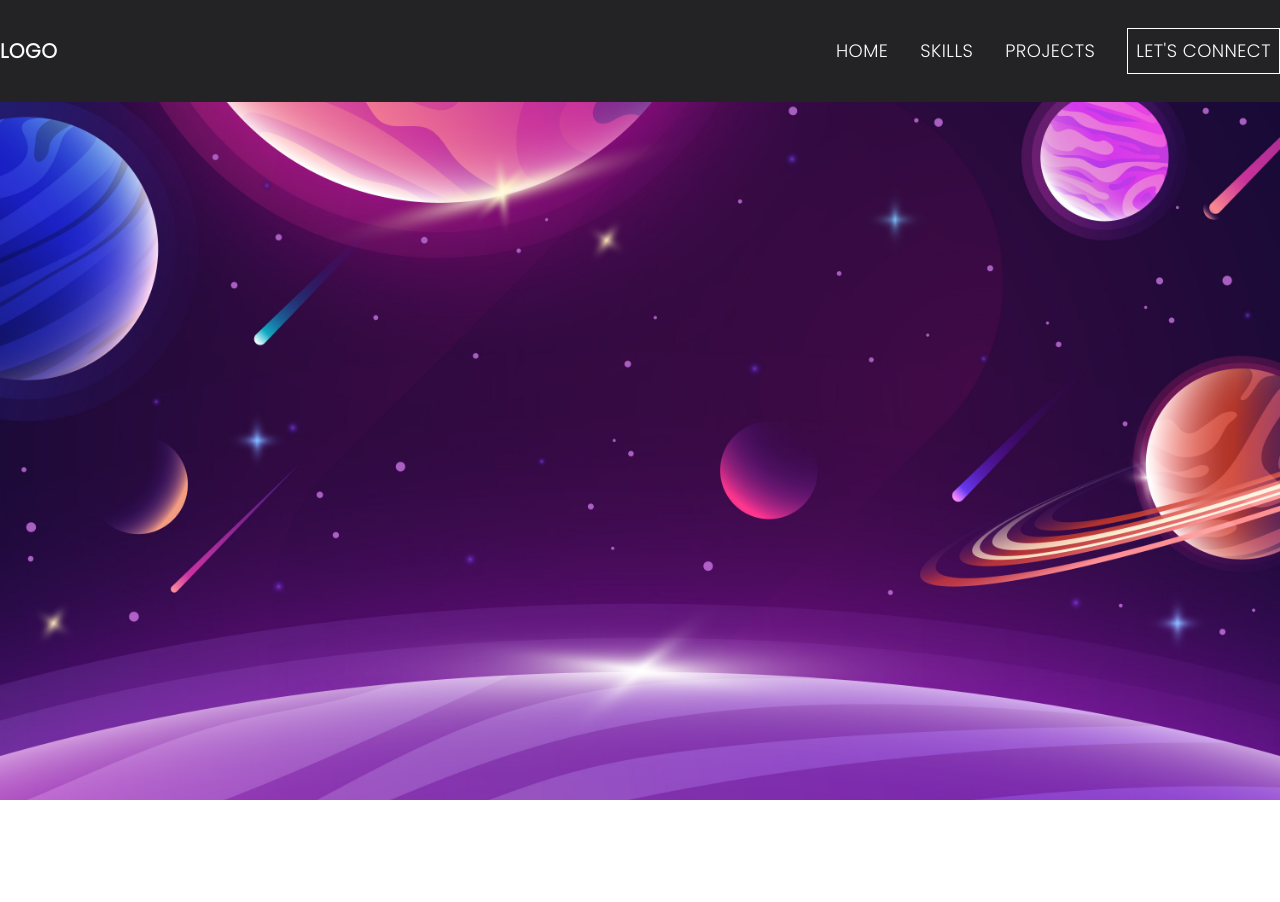
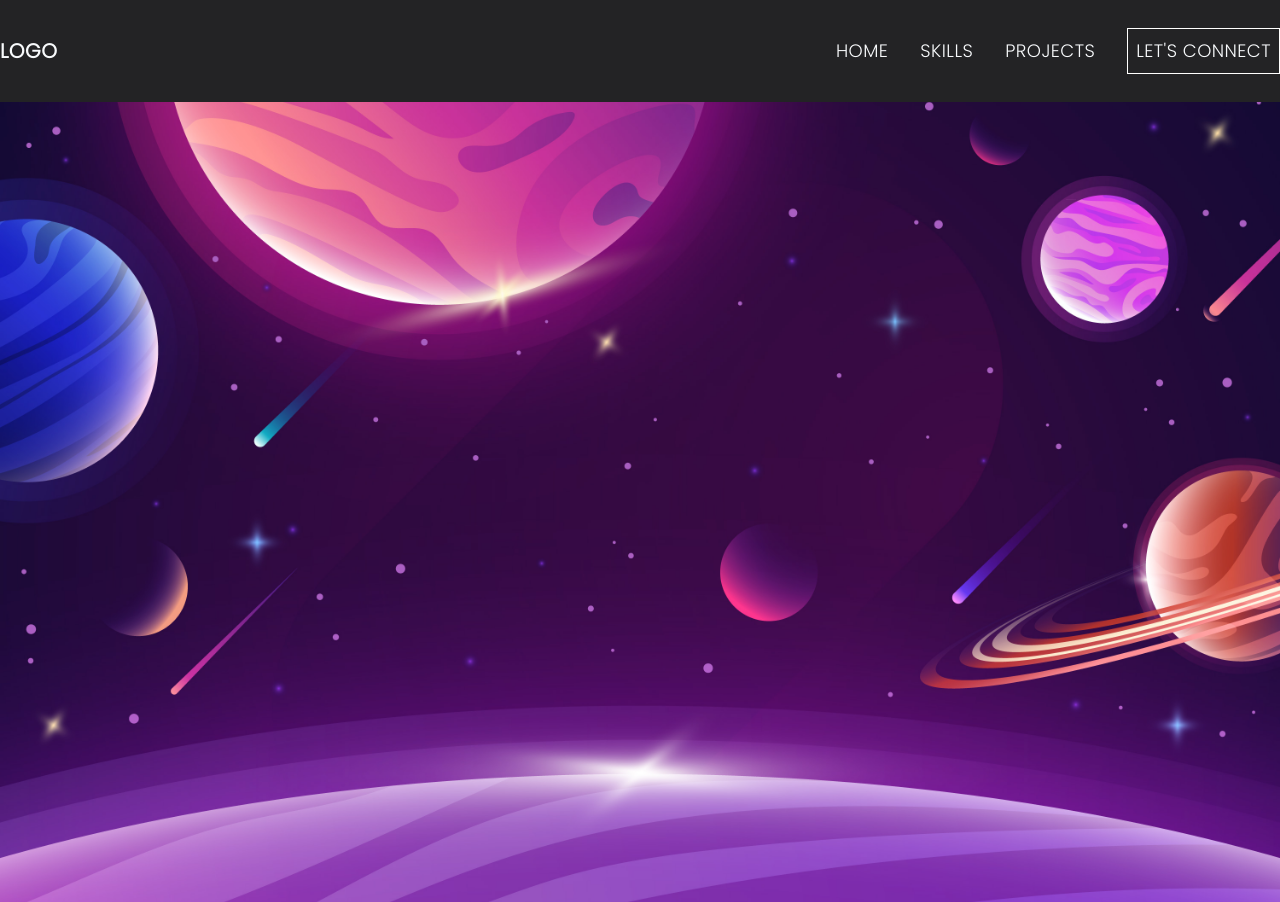
Before and after one commit to okay-head/portfolio, a React (Vite) app: page / in a window 1280 px wide. Before the commit the page ends 800 px from the top, so only its background shows below. Built offline with nearby package versions, Linux system fonts and the light colour scheme; a web font is replaced by a local one.

Commit message:
initialized Home

```diff
--- a/src/App.jsx
+++ b/src/App.jsx
@@ -1,12 +1,13 @@
-import Navbar from "./components/navbar/Navbar";
-import {BrowserRouter} from 'react-router-dom'
-
+import Navbar from './components/navbar/Navbar'
+import { BrowserRouter } from 'react-router-dom'
+import Home from './components/home/Home'
 export default function App() {
-  return(
-    <BrowserRouter>
-    <div className="content-container bg-slate-800 w-100 min-h-screen">
-    <Navbar />
-    </div>
-    </BrowserRouter>
-  )
+	return (
+		<BrowserRouter>
+			<div className='content-container text-slate-50'>
+				<Navbar />
+				<Home />
+			</div>
+		</BrowserRouter>
+	)
 }
--- /dev/null
+++ b/src/components/home/Home.jsx
@@ -0,0 +1,20 @@
+export default function Home() {
+	return (
+		<div className='home min-h-screen'>
+			<div className="home-container max-w-[1000px] min-h-[80vh] md:grid grid-cols-[minmax(0,2fr)_1fr] items-center mx-8 xl:mx-auto">
+
+			<div className= 'text-lg'>
+				<h1 className='text-6xl'>Hi!</h1>
+				<h1 className='text-5xl mb-4'>I'm Shashwat Jaiswal</h1>
+				<div>I’m a front-end developer specializing in building (and occasionally
+				designing) exceptional digital experiences. Currently, I’m focused on
+				building responsive full-stack web applications with serverless.</div>
+			</div>
+
+			<div className=''>Lorem, ipsum dolor sit amet consectetur adipisicing elit. Voluptatum dicta ducimus itaque assumenda odio unde quod modi, aut vitae voluptate quidem exercitationem voluptatem inventore eligendi optio necessitatibus in quam corrupti!
+
+			</div>
+		</div>
+			</div>
+	)
+}
--- a/src/components/navbar/Anchor.jsx
+++ b/src/components/navbar/Anchor.jsx
@@ -2,9 +2,9 @@ import { Link } from 'react-router-dom'
 
 export default function Anchor({ children }) {
   return (
-    <Link className='nav-link group hover:font-bold'>
+    <Link className='nav-link group'>
       {children}
-      <img className='group-hover:scale-100 group-hover:translate-y-0 w-7 absolute inset-0 top-[-85%] left-1/4 transition-transform duration-75 translate-y-5 ease-in-out scale-0' src="src/assets/th-2939161216-removebg-preview.png" alt="saturn" />
+      <img className='group-hover:opacity-100 group-hover:translate-y-0 w-6 absolute inset-0 top-[-85%] left-1/4 transition-transform duration-150 translate-y-1 ease-in-out opacity-0' src="src/assets/th-2939161216-removebg-preview.png" alt="saturn" />
     </Link>
   )
 }
--- a/src/components/navbar/Navbar.jsx
+++ b/src/components/navbar/Navbar.jsx
@@ -2,9 +2,8 @@ import { Link } from 'react-router-dom'
 import Anchor from './Anchor'
 export default function Navbar() {
   return (
-    <header className="bg-[var(--bg-primary)] text-slate-50 text-lg font-poppins tracking-wide">
+    <header className="bg-[var(--bg-primary)] text-lg font-poppins tracking-wide">
       <div className="nav-wrapper flex py-7 max-w-screen-xl mx-8 xl:mx-auto items-center">
-
         <Link className='font-bold text-xl py-2'>LOGO</Link>
 
         <nav className='hidden md:flex ms-auto items-center'>
--- a/src/index.css
+++ b/src/index.css
@@ -4,6 +4,12 @@
 
 :root {
 	--bg-primary: #232325;
+	--text-heading: text-xl;
+}
+
+html{
+	-webkit-font-smoothing: antialiased;
+  -moz-osx-font-smoothing: grayscale;
 }
 
 @layer components {
@@ -12,11 +18,23 @@
 	}
 }
 
+
 .connect-btn:hover{
 	background: linear-gradient(90.21deg, rgba(170, 54, 124, 0.5) -5.91%, rgba(74, 47, 189, 0.5) 111.58%);
 }
 
-.content-container{
-	background: url('./assets/7756629.jpg') center center no-repeat;
+.home{
+	position: relative;
+}
+.home::before{
+	background: url('./assets/7756629.jpg') black center center no-repeat;
 	background-size: cover;
+	content: '';
+	position: absolute;
+	inset:0;
+	display: block;
+	background-color: rgba(0, 0, 0, 0.472);
+	width: 100%;
+	height: 100%;
+
 }
```
